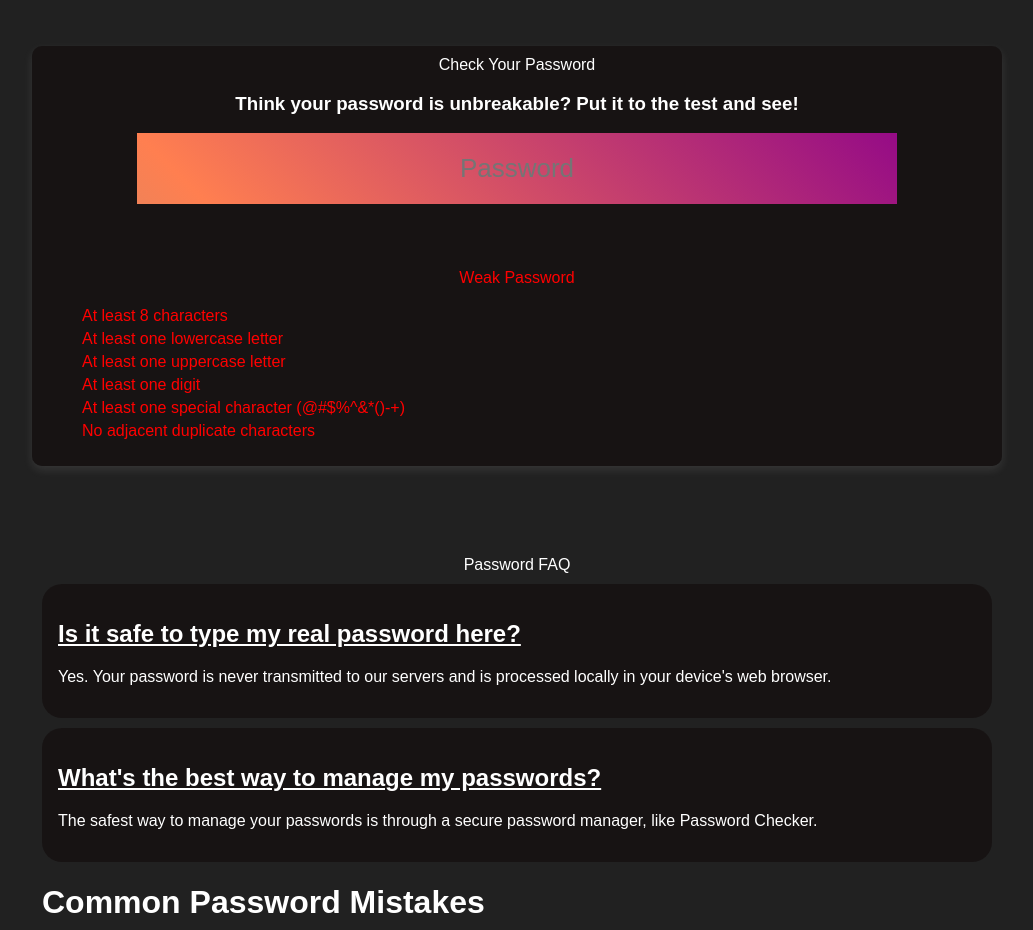
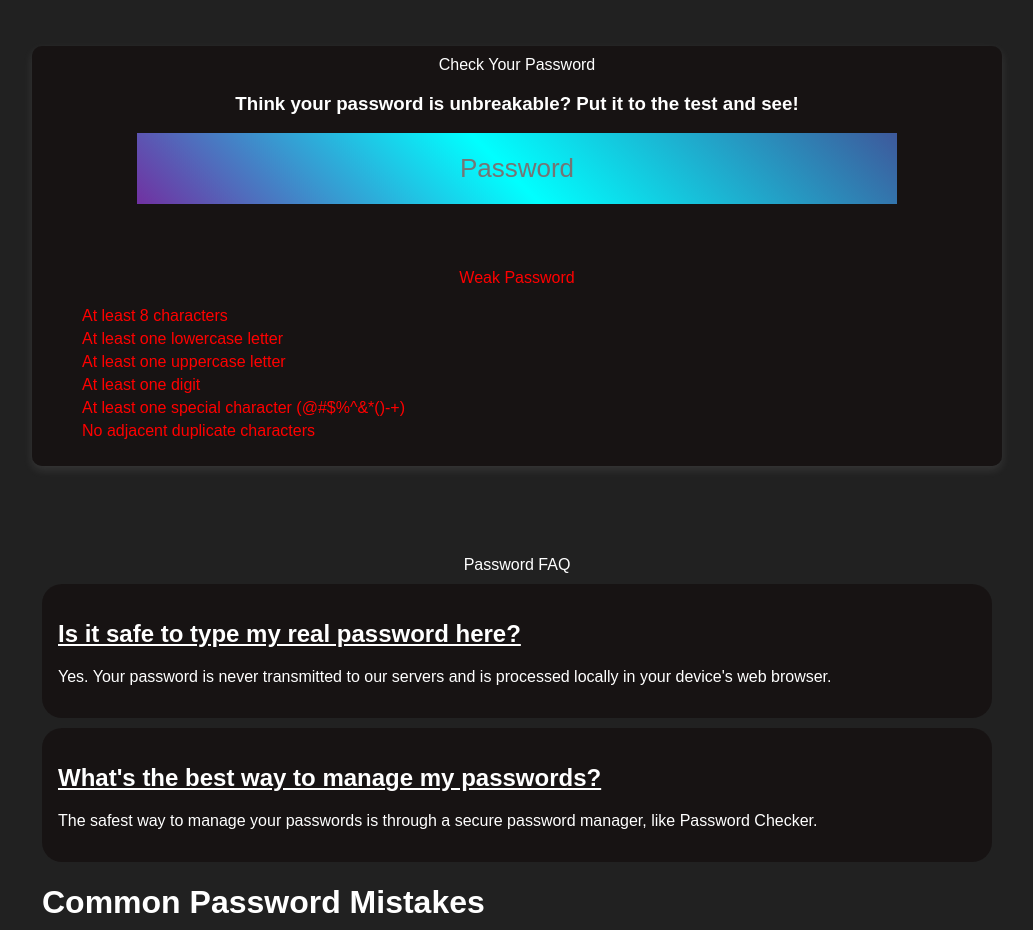
Before and after one commit to roshansaini18/deploy_password_project, a plain HTML site: page index.html in a window 1280 px wide. Shown: the part 800-1730 px from the top of the page, without its empty margins (123-1156 px from the left). Drawn offline with Linux system fonts and the light colour scheme.

Commit message:
Update index.html

```diff
--- a/index.html
+++ b/index.html
@@ -360,7 +360,7 @@
   border: none;
   border-bottom: 10px solid #blue;
   outline: none;
-             background: linear-gradient(45deg,green,#5F9EA0,#FF7F50,#8B008B);
+             background: linear-gradient(45deg,green,#5F9EA0,#FF7F50,#8B008B,#00FFFF,#483D8B);
             background-size: 300% 300%;
             animation: gradientAnimation 10s ease infinite;
             color: white;
```
